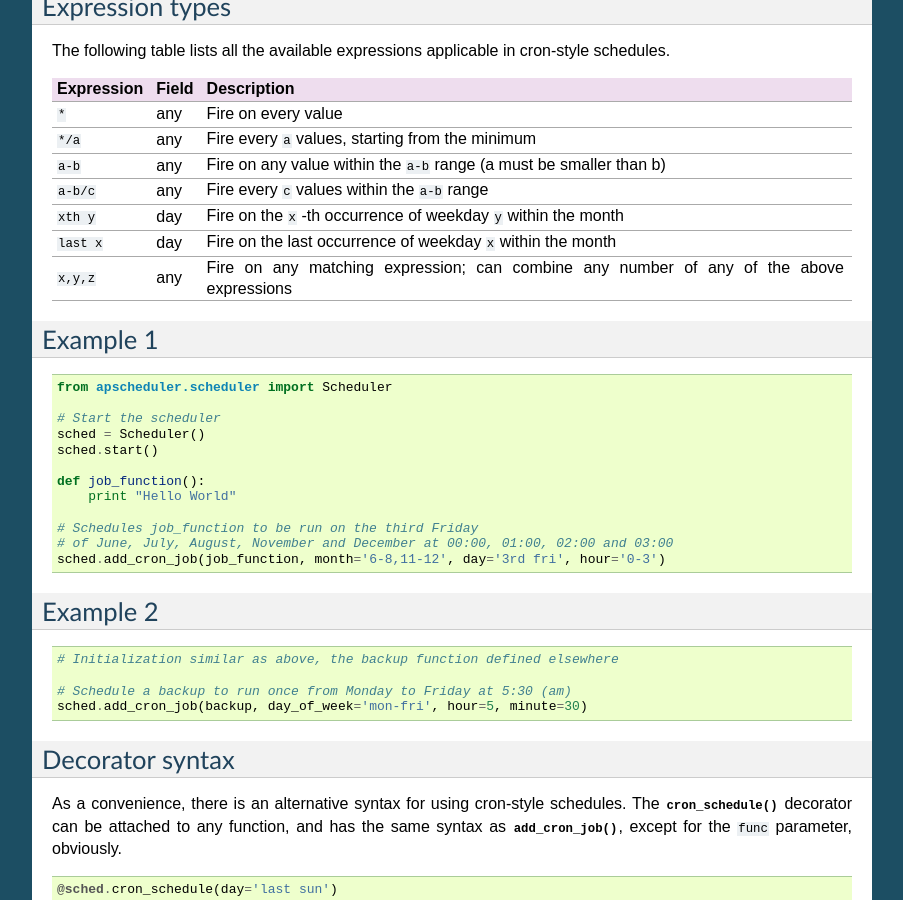
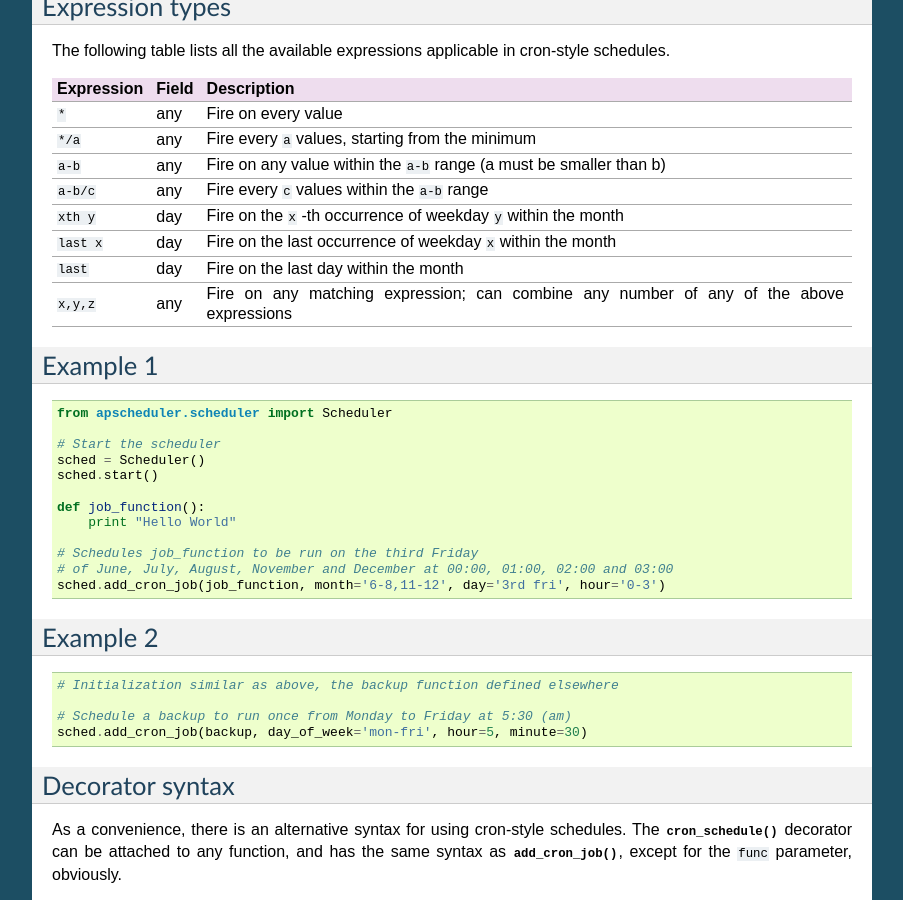
Before and after one commit to agronholm/apscheduler, a Sphinx documentation site: the page built from docs/cronschedule.rst, in a window 1280 px wide and 900 px high, scrolled down 810 px. Shown: the whole window, without its empty margins (198-1101 px from the left). Built offline with Sphinx 7.4.7, drawn with Linux system fonts in a browser that asks for light colours.

Commit message:
Added 'last' in cronschedule.rst documentation

```diff
--- a/docs/cronschedule.rst
+++ b/docs/cronschedule.rst
@@ -62,6 +62,7 @@ Expression   Field     Description
                        the month
 ``last x``   day       Fire on the last occurrence of weekday ``x`` within the
                        month
+``last``     day       Fire on the last day within the month
 ``x,y,z``    any       Fire on any matching expression; can combine any number
                        of any of the above expressions
 ============ ========= ======================================================
```
